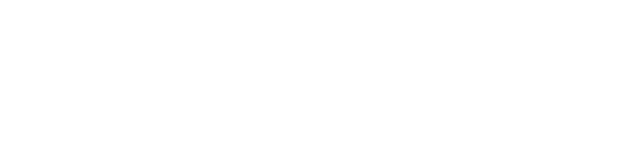
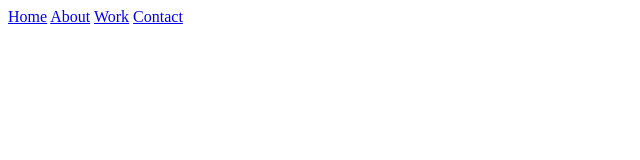
Before and after one commit to CsillaCsejtei/week2-challenge, a plain HTML site: page contact.html in a window 1280 px wide. Shown: the whole page, without its empty margins (0-640 px from the left). Drawn offline with Linux system fonts and the light colour scheme.

Commit message:
Added navigation html

```diff
--- a/contact.html
+++ b/contact.html
@@ -7,7 +7,12 @@
   </head>
   <body>
     <header>
-      <nav></nav>
+      <nav>
+        <a href="/" title="Homepage">Home</a>
+         <a href="./about.html" title="About Csilla">About</a>
+         <a href="./work.html" title="Csilla's work">Work</a>
+         <a href="./contact.html" title="Contact Csilla">Contact</a>
+      </nav>
     </header>
     <main>
       <section></section>
```
Also changed, not shown: about.html (+6 -1 lines), index.html (+6 -1 lines), work.html (+6 -1 lines).
